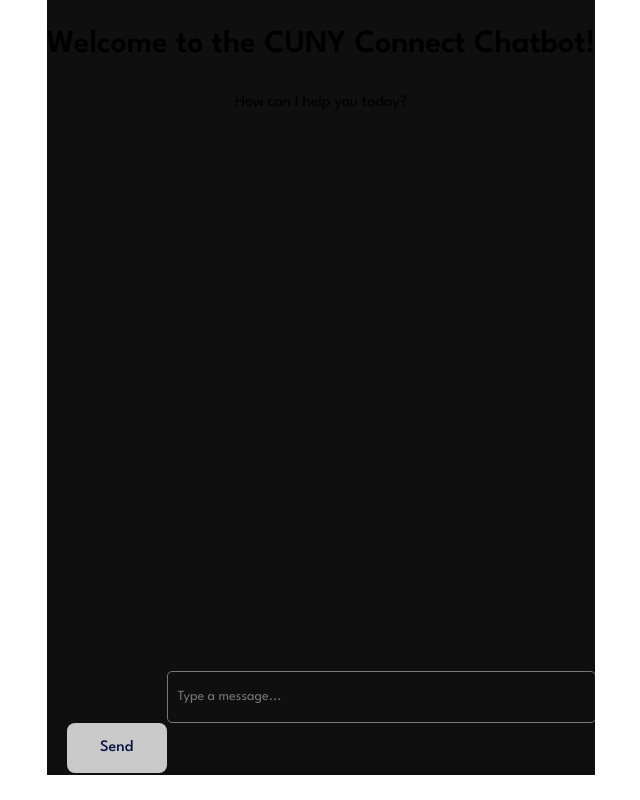
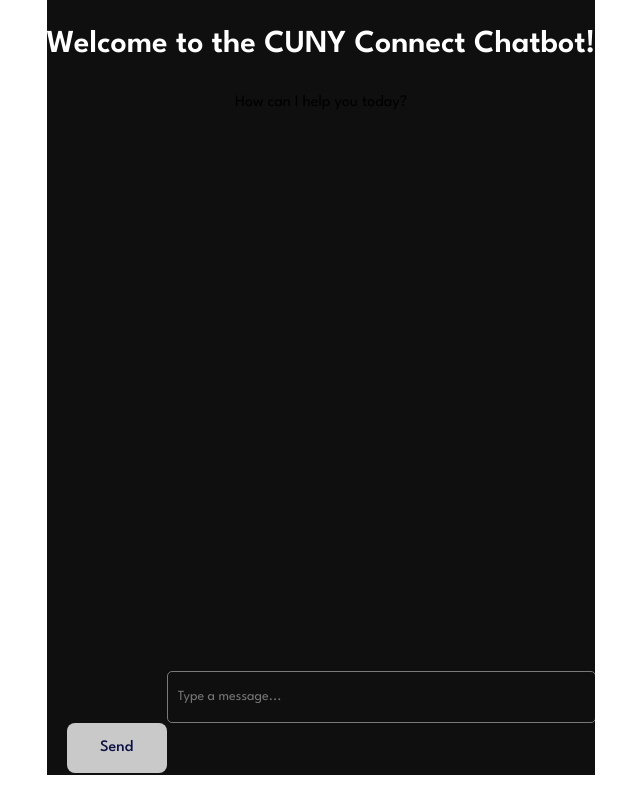
Before and after one commit to emilyc8/SpringFowardProject, a React (Vite) app in the folder frontend/cuny-project/: page /chatbot in a window 1280 px wide. Shown: the whole page, without its empty margins (319-959 px from the left). Built offline with nearby package versions, Linux system fonts and the light colour scheme; a web font is replaced by a local one.

Commit message:
text changes

```diff
--- a/frontend/cuny-project/src/styles/chatbot.css
+++ b/frontend/cuny-project/src/styles/chatbot.css
@@ -8,6 +8,10 @@
     height: 775px;
     overflow-y: hidden;
     overflow-x: hidden;
+}
+
+h1{
+    color: white;
 }
 
 .welcome{
--- a/frontend/cuny-project/src/styles/staffProfile.css
+++ b/frontend/cuny-project/src/styles/staffProfile.css
@@ -11,6 +11,10 @@
     width: 100px;
     display: flex;
     margin-top: 15px;
+}
+
+h1{
+    color: black;
 }
 
 .logo1 p{
```
